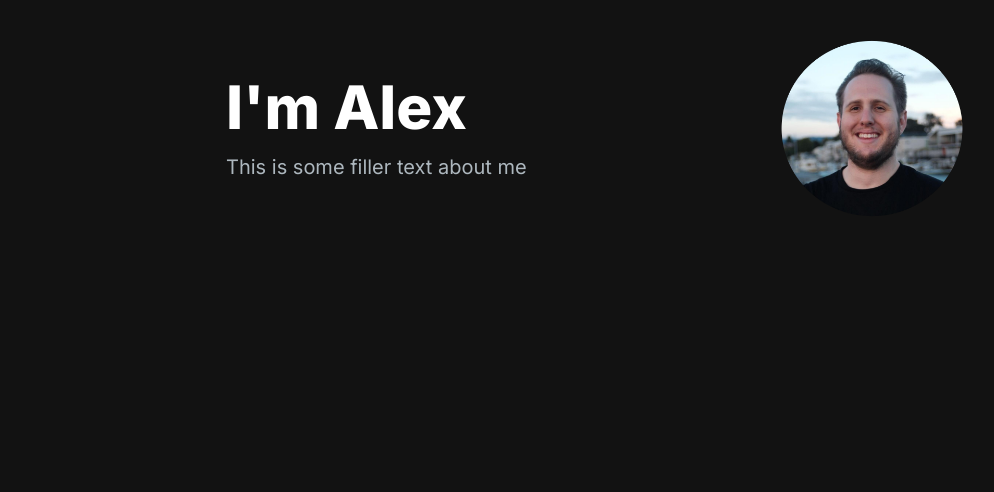
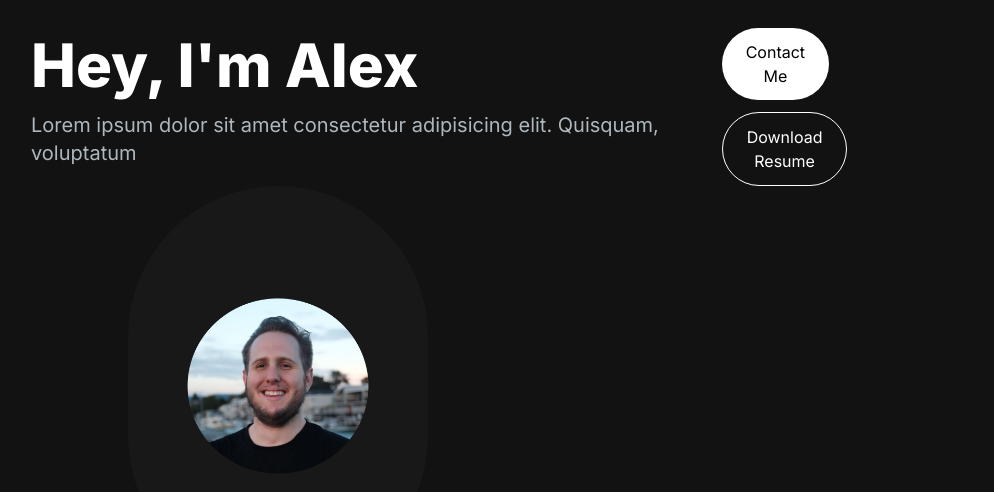
Before and after one commit to aellis815/portfolio-website, a Next.js app: page / in a window 1280 px wide. Shown: the top 492 px of the page, without its empty margins (17-1011 px from the left). Built offline with nearby package versions, Linux system fonts and the light colour scheme.

Commit message:
added contact/resume button w/ styling

```diff
--- a/src/app/component/HeroArea.tsx
+++ b/src/app/component/HeroArea.tsx
@@ -6,18 +6,25 @@ const HeroArea = () => {
         <section>
             <div className="grid grid-cols-1 lg:grid-cols-12">
                 <div className="col-span-7 place-self-center">
-                    <h1 className="text-white mb-4 text-4xl lg:text-6xl font-extrabold">I'm Alex</h1>
+                    <h1 className="text-white mb-4 text-4xl lg:text-6xl font-extrabold">Hey, I'm Alex</h1>
                     <p className="text-[#ADB7BE] text-lg lg:text-xl">
-                        This is some filler text about me
+                        Lorem ipsum dolor sit amet consectetur adipisicing elit. Quisquam, voluptatum
                     </p>
                 </div>
-                <div className="col-span-5">
+                <div>
+                    <button className="px-6 py-3 rounded-full mt-3 bg-white hover:bg-slate-200 text-black mr-4">Contact Me</button>
+                    <button className="px-6 py-3 rounded-full mt-3 bg-transparent hover:bg-slate-800 text-white border border-white">Download Resume</button>
+                </div>
+                <div className="col-span-5 place-self-center mt-4 lg:mt-0">
+                    <div className="rounded-full bg-[#181818] w-[250px] h-[250px] lg:w-[300px] h-[400px] relative">
                         <Image
                             src="/images/circle_headshot.png"
+                            className="absolute transform -translate-x-1/2 -translate-y-1/2 top-1/2 left-1/2"
                             alt="alex's face"
                             width={300}
                             height={300}
                         />
+                    </div>
                 </div>
             </div>
         </section>
```
Lines whose indentation alone changed are shown as unchanged.
